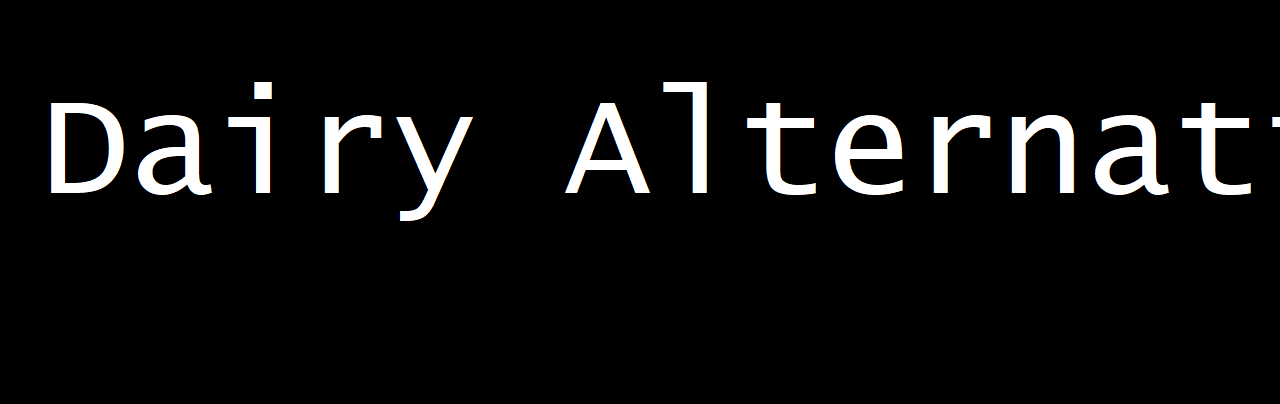
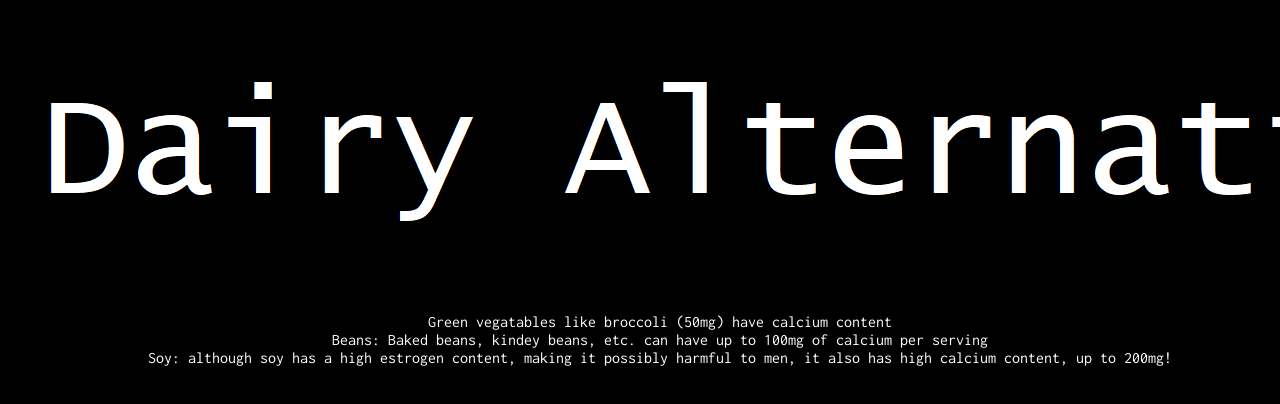
Before and after one commit to gotcalcium/gotcalcium.github.io, a plain HTML site: page alts.html in a window 1280 px wide. Shown: the top 404 px of the page. Drawn offline with Linux system fonts and the light colour scheme.

Commit message:
Update alts.html

```diff
--- a/alts.html
+++ b/alts.html
@@ -9,8 +9,8 @@
 <p> </p>
 <center>
 <ul>
-  <li>Green vegatables like broccoli (50mg) have calcium content</li>
-  <li>Beans: Baked beans, kindey beans, etc. can have up to 100mg of calcium per serving</li>
-  <li>Soy: although soy has a high estrogen content, making it possibly harmful to men, it also has high calcium content, up to 200mg!</li>
+  <li><font face="inconsolata" color="white">Green vegatables like broccoli (50mg) have calcium content</font></li>
+  <li><font face="inconsolata" color="white">Beans: Baked beans, kindey beans, etc. can have up to 100mg of calcium per serving</font></li>
+  <li><font face="inconsolata" color="white">Soy: although soy has a high estrogen content, making it possibly harmful to men, it also has high calcium content, up to 200mg!</font></li>
 </ul>
 </center>
```
